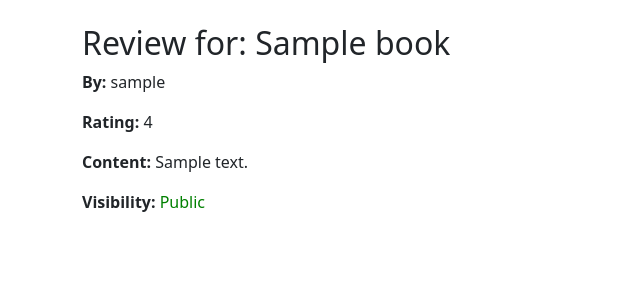
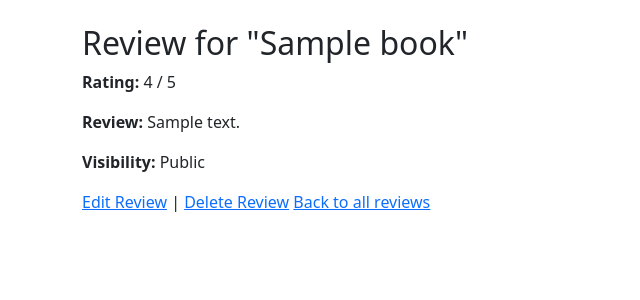
Before and after one commit to PaulinaD-CodeIns/readfolio, a Django app: page /reviews/1/ in a window 1280 px wide. Shown: the part 56-356 px from the top of the page, without its empty margins (0-640 px from the left). Run offline with Django 5.2, Linux system fonts and the light colour scheme; a user stored in the database is signed in; tables that the repository leaves empty hold one stand-in row (values such as "Sample post").

Commit message:
Completed full CRUD functionality on reviews and added confirm delete page

```diff
--- a/library/templates/library/review_detail.html
+++ b/library/templates/library/review_detail.html
@@ -1,15 +1,17 @@
 {% extends 'base.html' %}
 
+
 {% block content %}
-  <h2>Review for: {{ review.book.title }}</h2>
-  <p><strong>By:</strong> {{ review.user }}</p>
-  <p><strong>Rating:</strong> {{ review.rating }}</p>
-  <p><strong>Content:</strong> {{ review.content }}</p>
-  <p><strong>Visibility:</strong>
-    {% if review.is_public %}
-      <span style="color: green;">Public</span>
-    {% else %}
-      <span style="color: red;">Private</span>
-    {% endif %}
-  </p>
+<h2>Review for "{{ review.book.title }}"</h2>
+
+<p><strong>Rating:</strong> {{ review.rating }} / 5</p>
+<p><strong>Review:</strong> {{ review.content }}</p>
+<p><strong>Visibility:</strong> {{ review.is_public|yesno:"Public,Private" }}</p>
+
+{% if review.user == request.user %}
+<a href="{% url 'review_update' review.pk %}">Edit Review</a> |
+<a href="{% url 'review_delete' review.pk %}">Delete Review</a>
+{% endif %}
+
+<a href="{% url 'review_list' %}">Back to all reviews</a>
 {% endblock %}
--- a/library/urls.py
+++ b/library/urls.py
@@ -7,7 +7,9 @@ urlpatterns = [
     path('books/<int:pk>/', views.book_detail, name='book_detail'),
     path('books/<int:pk>/edit/', views.book_update, name='book_update'),
     path('books/<int:pk>/delete/', views.book_delete, name='book_delete'),
+    path('books/<int:book_id>/review/', views.create_review, name='create_review'),
     path('reviews/', views.review_list, name='review_list'),
-    path('books/<int:book_id>/review/', views.create_review, name='create_review'),
     path('reviews/<int:pk>/', views.review_detail, name='review_detail'),
+    path('reviews/<int:pk>/edit/', views.review_update, name='review_update'),
+    path('reviews/<int:pk>/delete/', views.review_delete, name='review_delete'),
 ]
--- a/library/views.py
+++ b/library/views.py
@@ -7,11 +7,14 @@ from .forms import ReviewForm
 
 # Book CRUD, list, and details
 
+
+# Book List
 @login_required
 def book_list(request):
     books = Book.objects.filter(user=request.user)
     return render(request, 'library/book_list.html', {'books': books})
 
+# Book CRUD: Create
 @login_required
 def book_create(request):
     if request.method == 'POST':
@@ -23,6 +26,7 @@ def book_create(request):
             return redirect('book_list')
     return render(request, 'library/book_form.html')
 
+# Book CRUD: Read
 @login_required
 def book_detail(request, pk):
     try:
@@ -32,6 +36,7 @@ def book_detail(request, pk):
 
     return render(request, 'library/book_detail.html', {'book': book})
 
+# Book CRUD: Update
 @login_required
 def book_update(request, pk):
     book = Book.objects.get(pk=pk, user=request.user)
@@ -45,6 +50,7 @@ def book_update(request, pk):
 
     return render(request, 'library/book_form.html', {'book': book})
 
+# Book CRUD: Delete
 @login_required
 def book_delete(request, pk):
     book = Book.objects.get(pk=pk, user=request.user)
@@ -58,12 +64,15 @@ def book_delete(request, pk):
 
 # Review CRUD, list and detail
 
+
+# Review List
 @login_required
 def review_list(request):
     reviews = Review.objects.filter(user=request.user)
     return render(request, 'library/review_list.html', {'reviews': reviews})
 
 
+# Review CRUD: Create
 @login_required
 def create_review(request, book_id):
     book = get_object_or_404(Book, id=book_id, user=request.user)
@@ -85,8 +94,46 @@ def create_review(request, book_id):
     return render(request, 'library/review_form.html', {'form': form, 'book': book})
 
 
-
+# Review CRUD: Read
 @login_required
 def review_detail(request, pk):
     review = get_object_or_404(Review, pk=pk)
+
+    if not review.is_public and review.user != request.user:
+        return redirect('review_list')
+
     return render(request, 'library/review_detail.html', {'review': review})
+
+
+# Review CRUD: Update
+@login_required
+def review_update(request, pk):
+    review = get_object_or_404(Review, pk=pk)
+
+    if review.user != request.user:
+        return HttpResponseForbidden("You are not allowed to edit this review.")
+
+    if request.method == 'POST':
+        form = ReviewForm(request.POST, instance=review)
+        if form.is_valid():
+            form.save()
+            return redirect('review_detail', pk=review.pk)
+    else:
+        form = ReviewForm(instance=review)
+
+    return render(request, 'library/review_form.html', {'form': form, 'book': review.book})
+
+
+# Review CRUD: Delete
+@login_required
+def review_delete(request, pk):
+    review = get_object_or_404(Review, pk=pk)
+
+    if review.user != request.user:
+        return HttpResponseForbidden("You are not allowed to delete this review.")
+
+    if request.method == 'POST':
+        review.delete()
+        return redirect('review_list')
+
+    return render(request, 'library/review_confirm_delete.html', {'review': review})
```
Also changed, not shown: library/templates/library/review_confirm_delete.html (added, +11 -0 lines), library/templates/library/review_form.html (+1 -18 lines).
